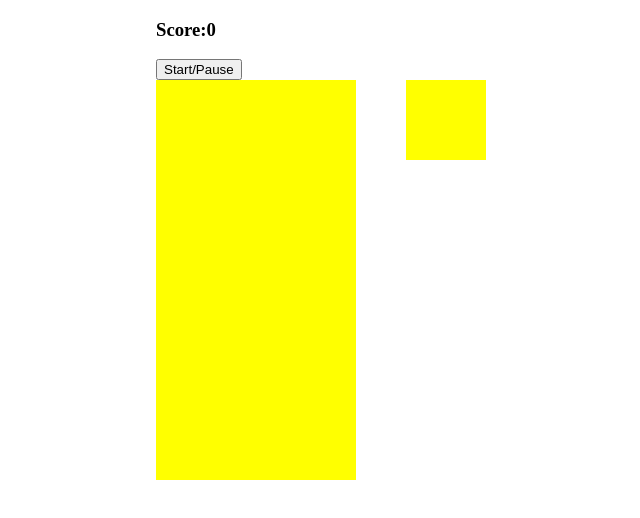
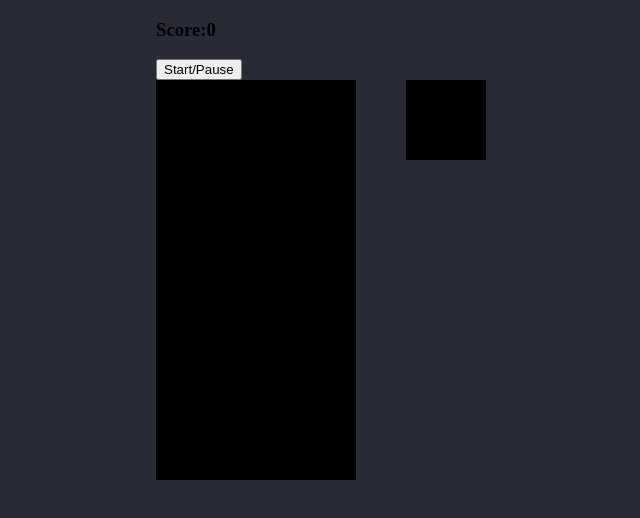
Before and after one commit to webbasedgames/webbasedgames.github.io, a plain HTML site: page tetris.html in a window 1280 px wide. Shown: the whole page, without its empty margins (164-804 px from the left). Drawn offline with Linux system fonts and the light colour scheme.

Commit message:
Fix Tetris

```diff
--- a/css/tetris.css
+++ b/css/tetris.css
@@ -1,5 +1,9 @@
 html {
   width: 100vw;
+}
+
+body {
+  background-color: #282a36;
 }
 
 .container {
@@ -11,7 +15,7 @@ html {
   height: 400px;
   display: flex;
   flex-wrap: wrap;
-  background-color: yellow;
+  background-color: black;
 }
 
 .grid div {
@@ -29,7 +33,7 @@ html {
   height: 80px;
   display: flex;
   flex-wrap: wrap;
-  background-color: yellow;
+  background-color: black;
 }
 
 .mini-grid div {
```
